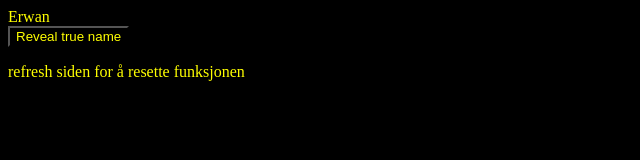
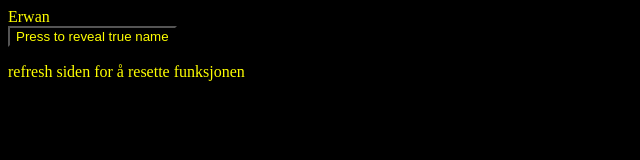
Before and after one commit to Erwan228/javascript-test, a plain HTML site: page index.html in a window 1280 px wide. Shown: the full height of the page, 0-640 px from the left. Drawn offline with Linux system fonts and the light colour scheme.

Commit message:
Update index.html

```diff
--- a/index.html
+++ b/index.html
@@ -9,7 +9,7 @@
 </style>
 <div id="name">Erwan</div>
 <button onclick="revealName()">
-    Reveal true name
+    Press to reveal true name
 </button>
 <p>refresh siden for å resette funksjonen</p>
 
```
